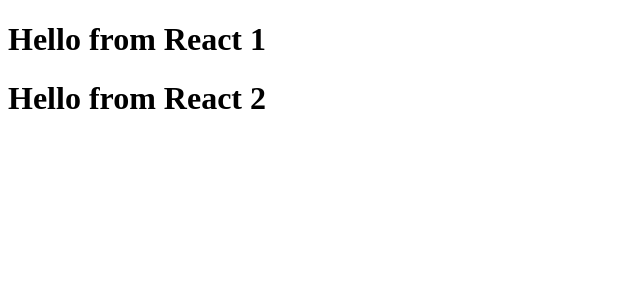
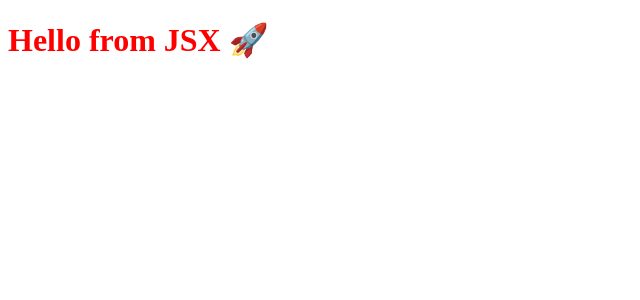
Before and after one commit to vedavyasjoshi/namaste_react, a React (Vite) app: page / in a window 1280 px wide. Shown: the top 300 px of the page, without its empty margins (0-640 px from the left). Built offline with nearby package versions, Linux system fonts and the light colour scheme.

Commit message:
Intro to JSX

```diff
--- a/App.js
+++ b/App.js
@@ -1,20 +1,11 @@
 import React from "react";
 import ReactDOM from "react-dom/client";
 
-const heading1 = React.createElement(
-  "h1",
-  { id: "heading1" },
-  "Hello from React 1"
+const heading2 = (
+  <h1 className="heading" tabIndex={5}>
+    Hello from JSX 🚀
+  </h1>
 );
-const heading2 = React.createElement(
-    "h1",
-    { id: "heading2" },
-    "Hello from React 2"
-  );
-const parent = React.createElement(
-  "div",
-  { id: "parent" },
-  React.createElement("div", { id: "child" }, [heading1, heading2])
-);
+
 const root = ReactDOM.createRoot(document.getElementById("root"));
-root.render(parent);
+root.render(heading2);
--- a/package.json
+++ b/package.json
@@ -3,6 +3,8 @@
   "version": "1.0.0",
   "description": "Namaste React course notes",
   "scripts": {
+    "start": "parcel index.html",
+    "build": "parcel build index.html",
     "test": "jest"
   },
   "repository": {
--- a/styles.css
+++ b/styles.css
@@ -1,3 +1,3 @@
-#heading {
+.heading {
     color: red;
 }
```
